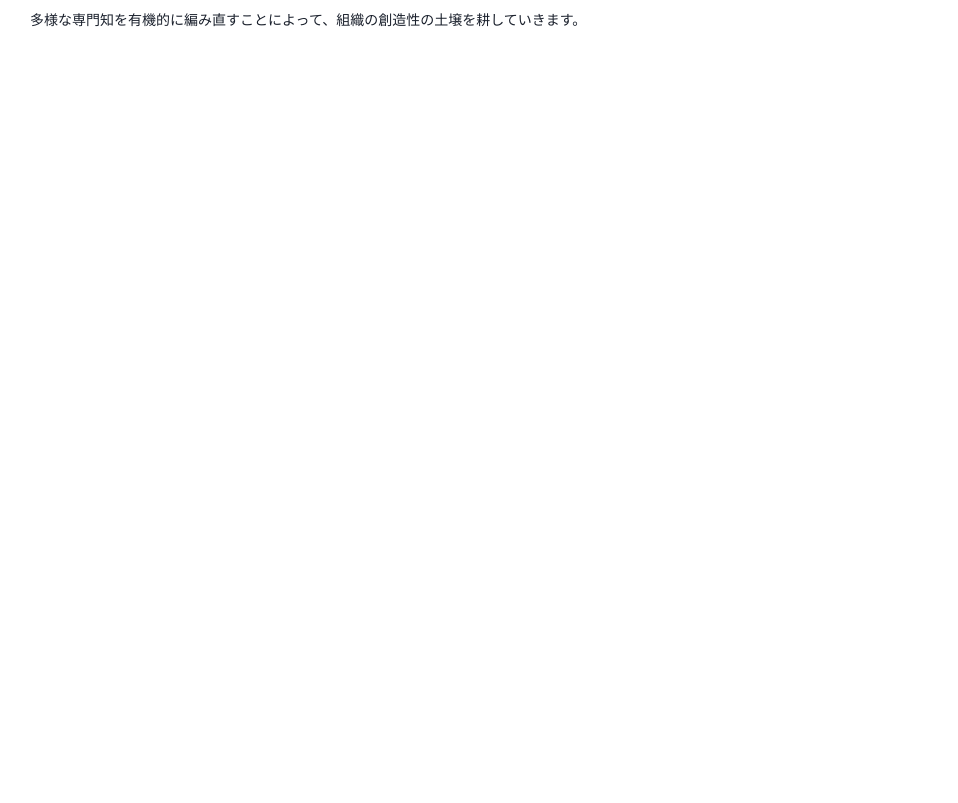
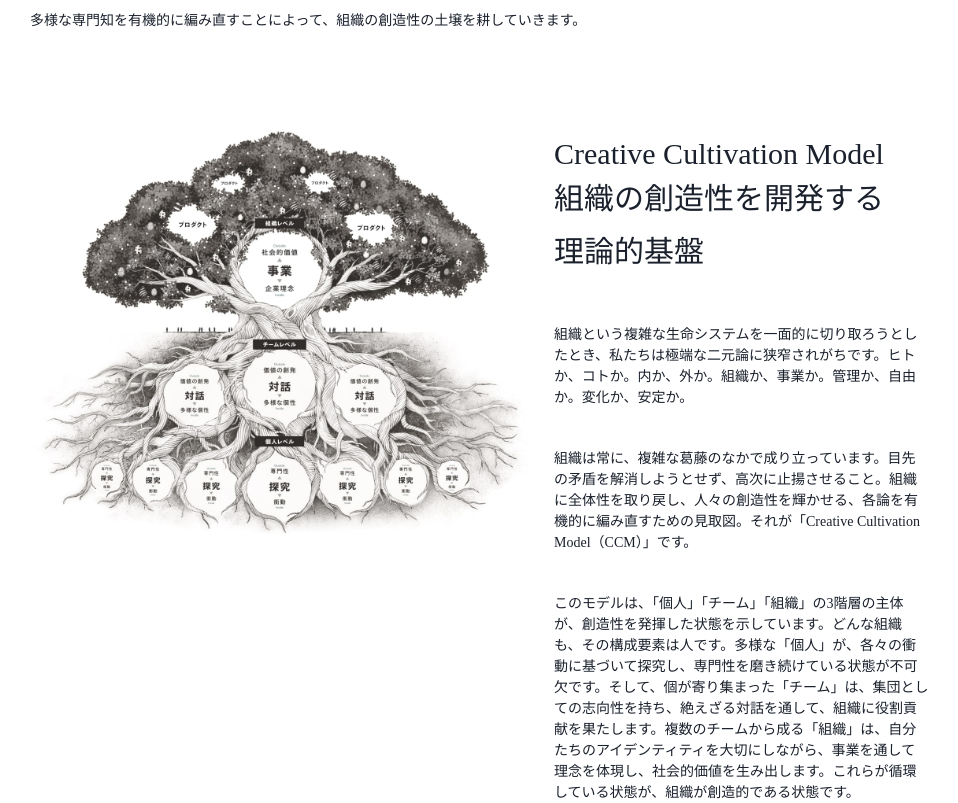
Before and after one commit to autumn-caer/mimick01, a React (Create React App) app in the folder front/: page / in a window 1280 px wide. Shown: the part 843-1646 px from the top of the page, without its empty margins (98-1056 px from the left). Before the commit the page ends 874 px from the top, so only its background shows below. Built offline with nearby package versions, Linux system fonts and the light colour scheme.

Commit message:
HEROイメージの追加

```diff
--- a/front/src/components/Hero.tsx
+++ b/front/src/components/Hero.tsx
@@ -1,9 +1,12 @@
 import React from "react";
-import { Box, Text, Stack } from "@chakra-ui/react";
+import { Box, Text, Stack, Grid, GridItem, Image } from "@chakra-ui/react";
+
+import hero_image from "../images/ccm-min.jpeg";
 
 const Hero: React.FC = () => {
   return (
     <Box w="100%">
+      <Box>
         <Stack fontSize={{ base: "xl", sm: "xl", md: "2xl", lg: "3xl" }}>
           <Text>Mission</Text>
         </Stack>
@@ -59,6 +62,50 @@ const Hero: React.FC = () => {
           </Stack>
         </Stack>
       </Box>
+      <Box marginTop="100px">
+        <Grid
+          templateColumns={{
+            base: "repeat(1, 1fr)",
+            sm: "repeat(1, 1fr)",
+            md: "repeat(1, 1fr)",
+            lg: "repeat(2, 1fr)",
+          }}
+          gap={6}
+        >
+          <GridItem>
+            <Image src={hero_image} alt="Dan Abramov" />
+          </GridItem>
+          <GridItem>
+            <Box w={{ base: "100%", sm: "100%", md: "100%", lg: "75%" }}>
+              <Stack fontSize={{ base: "xl", sm: "xl", md: "2xl", lg: "3xl" }}>
+                <Text>Creative Cultivation Model</Text>
+              </Stack>
+              <Stack fontSize={{ base: "xl", sm: "xl", md: "2xl", lg: "3xl" }}>
+                <Text>組織の創造性を開発する</Text>
+                <Text>理論的基盤</Text>
+              </Stack>
+              <Stack marginTop={50}>
+                <Stack
+                  spacing={{ base: 5, sm: 5, md: 10, lg: 10 }}
+                  fontSize={{ base: "sm", sm: "sm", md: "sm", lg: "sm" }}
+                >
+                  <Text>
+                    組織という複雑な生命システムを一面的に切り取ろうとしたとき、私たちは極端な二元論に狭窄されがちです。ヒトか、コトか。内か、外か。組織か、事業か。管理か、自由か。変化か、安定か。
+                  </Text>
+                  <Text>
+                    組織は常に、複雑な葛藤のなかで成り立っています。目先の矛盾を解消しようとせず、高次に止揚させること。組織に全体性を取り戻し、人々の創造性を輝かせる、各論を有機的に編み直すための見取図。それが「Creative
+                    Cultivation Model（CCM）」です。
+                  </Text>
+                  <Text>
+                    このモデルは、「個人」「チーム」「組織」の3階層の主体が、創造性を発揮した状態を示しています。どんな組織も、その構成要素は人です。多様な「個人」が、各々の衝動に基づいて探究し、専門性を磨き続けている状態が不可欠です。そして、個が寄り集まった「チーム」は、集団としての志向性を持ち、絶えざる対話を通して、組織に役割貢献を果たします。複数のチームから成る「組織」は、自分たちのアイデンティティを大切にしながら、事業を通して理念を体現し、社会的価値を生み出します。これらが循環している状態が、組織が創造的である状態です。
+                  </Text>
+                </Stack>
+              </Stack>
+            </Box>
+          </GridItem>
+        </Grid>
+      </Box>
+    </Box>
   );
 };
 
```
Also changed, not shown: front/src/images/ccm-min.jpeg (added). Lines whose indentation alone changed are shown as unchanged.
